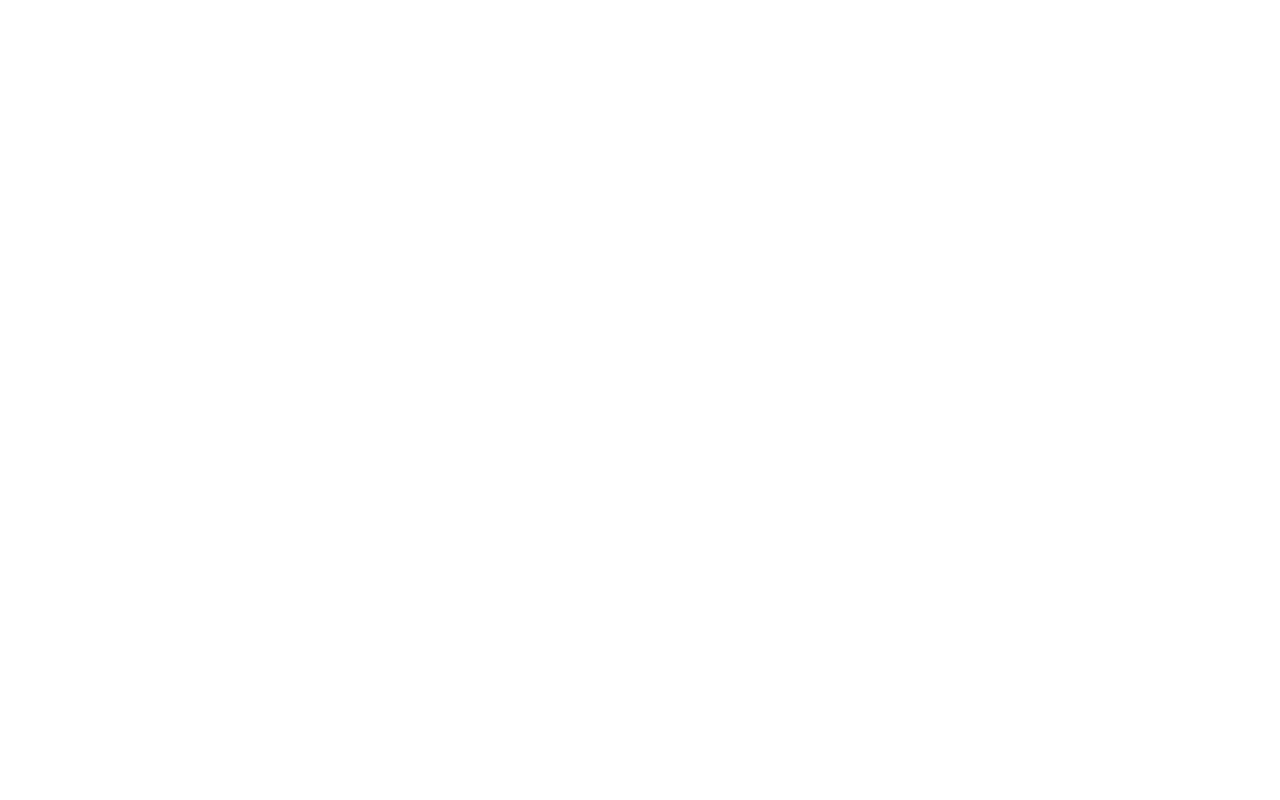
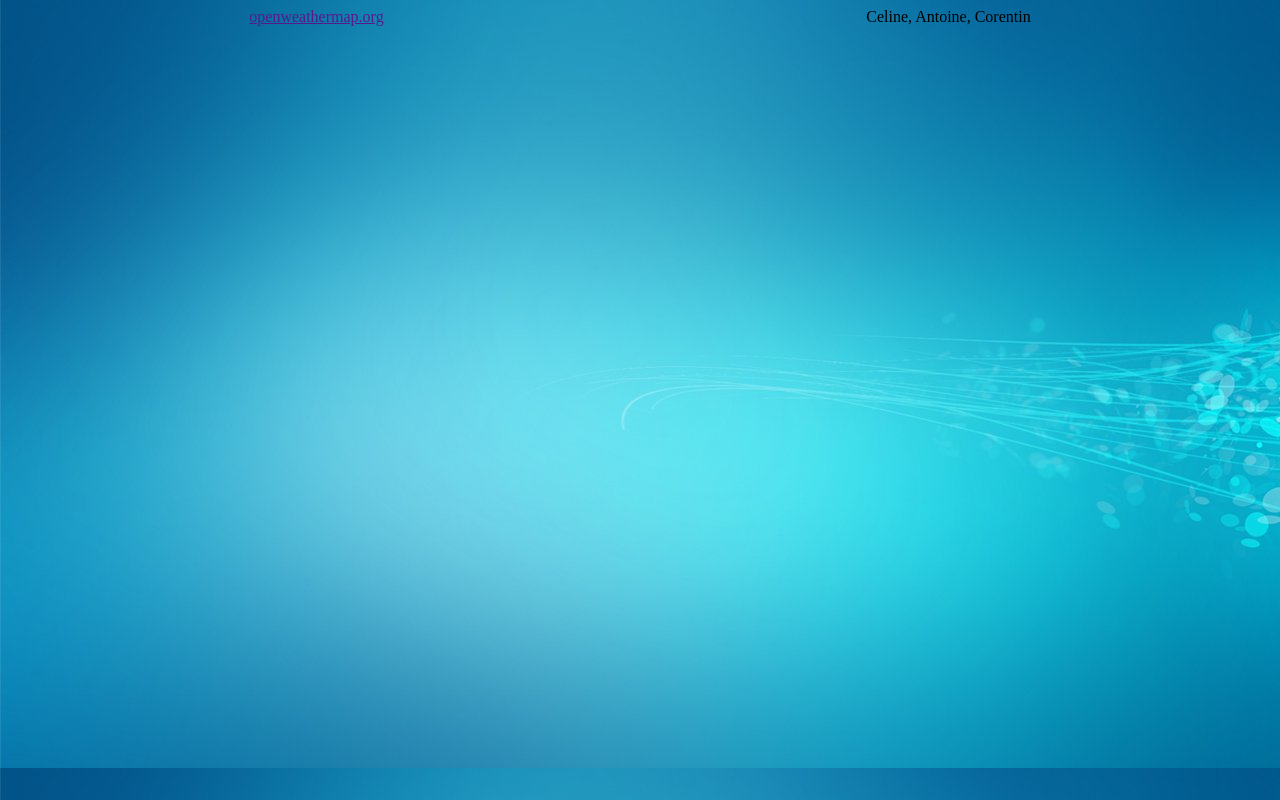
Before and after one commit to antoinecaronsimplon/projet_meteo, a website: page index.html in a window 1280 px wide. Drawn offline with nearby package versions, Linux system fonts and the light colour scheme.

Commit message:
index, css corentin

```diff
--- a/css/style.css
+++ b/css/style.css
@@ -1,6 +1,6 @@
 body {
  font-style: 18px;
- background-image: url('../img/fontjpg');
+ background-image: url('../img/font.jpg');
 }
 
 /*Celine*/
@@ -14,4 +14,80 @@ body {
 
 
 
+
+
+
+
+
+
+
+
+
+
+
+
+
+
+
+
+
+
+
+
+
+
+
+
+
+
+
+
+
+
+
+
+
+
+
+
+
+
+
+
+
+
+
+
+
+
+
+
+
+
+
+
+
+
+
+
+
+
+
+
+
 /*Corentin*/
+.container{
+	display:flex;
+	flex-direction: row;
+	justify-content: space-around;
+}
+
+.container ul {
+	list-style: none;
+	margin: 0;
+	padding: 0;
+}
+
+.container ul li a {
+	text-transform: none;
+}
--- a/index.html
+++ b/index.html
@@ -16,7 +16,52 @@
 
 
 
-	<!-- Corentin -->
+
+
+
+
+
+
+
+
+
+
+
+
+
+
+
+
+
+
+
+
+
+
+
+
+
+
+
+
+
+
+
+
+
+
+
+
+
+
+<!-- Corentin -->
+		<footer>
+			<div class="container" id="adresse">
+				<ul>
+					<li><a href="">openweathermap.org</a></li>
+				</ul>
+			<div class="container" id="createur">Celine, Antoine, Corentin</div>
+	</footer>
 
 
 
```
